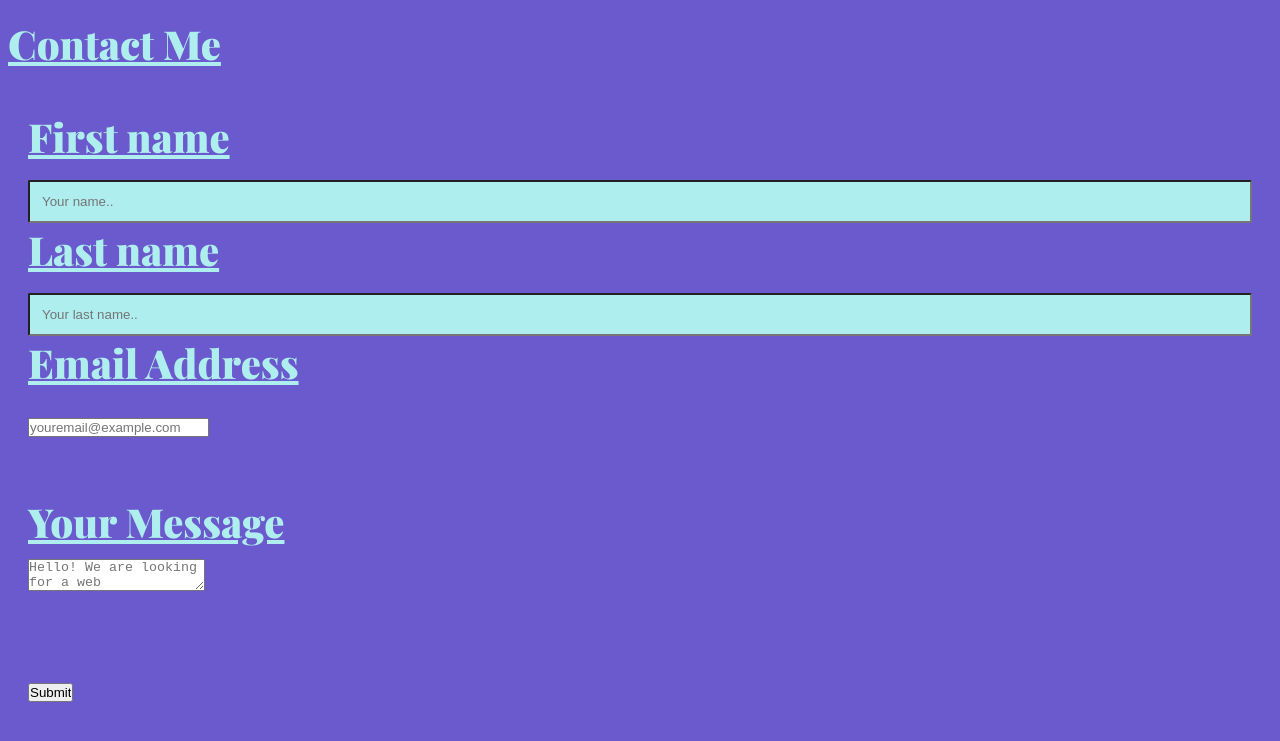
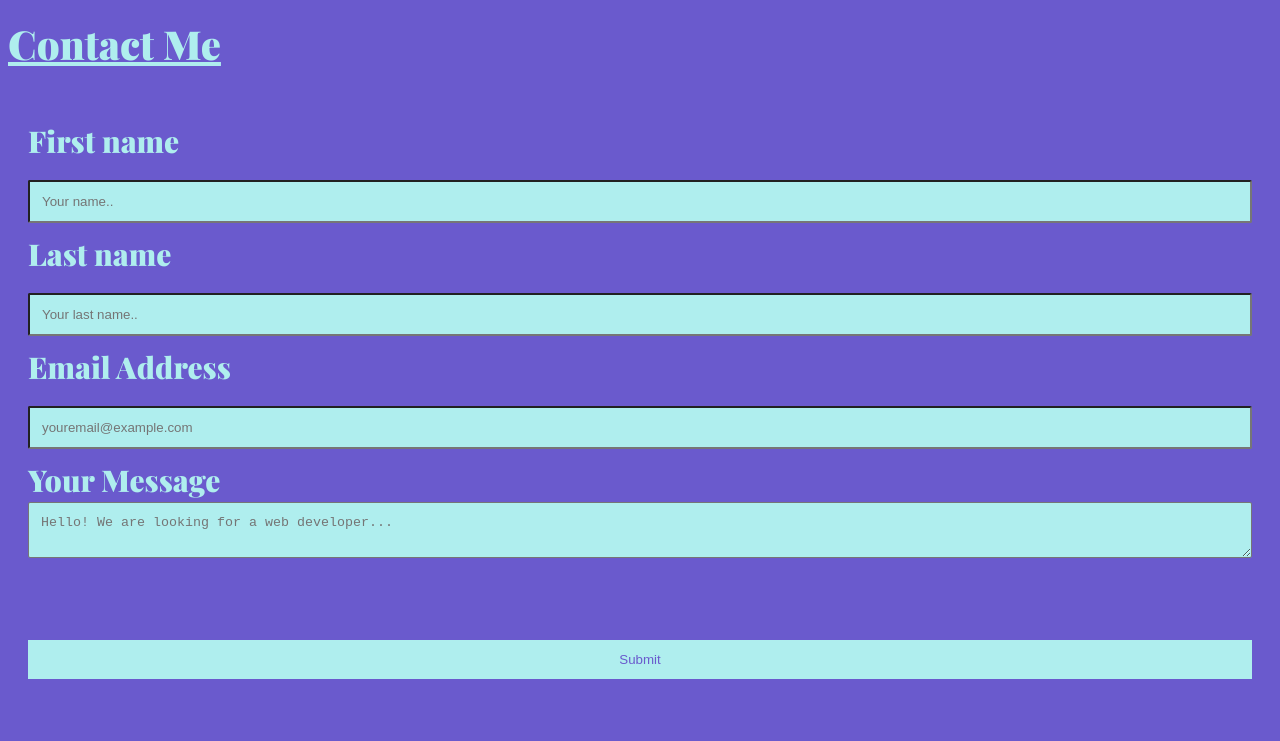
Before and after one commit to kreativekntrl/portfolio, a plain HTML site: page index.html in a window 1280 px wide. Shown: the part 1630-2371 px from the top of the page. After the commit the page ends 2349 px from the top, so only its background shows below. Drawn offline with nearby package versions, Linux system fonts and the light colour scheme.

Commit message:
commiting changes made to contct form submit button and labels

```diff
--- a/index.html
+++ b/index.html
@@ -91,9 +91,9 @@
                 <label for="lname">Last name</label><br> <!-- last name-->
                 <input type="text" id="lname" name="lname" placeholder="Your last name.."><br>  <!-- last name input-->
                 <label for="email address">Email Address</label><br> <!--email address-->
-                <input type="email" id="email address" name="email address" placeholder="youremail@example.com"><br><br> <!-- email address input-->
+                <input type="email" id="email address" name="email address" placeholder="youremail@example.com"><br><!-- email address input-->
                 <label for="description">Your Message</label><br> <!-- end Budget-->
-                <textarea id="desbox" placeholder="Hello! We are looking for a web developer..."></textarea> <!-- description input--><br><br>
+                <textarea class="desBox" id="desBox" placeholder="Hello! We are looking for a web developer..."></textarea> <!-- description input--><br><br>
                 <input type="submit" value="Submit"> <!-- submit form -->
                 </form>
 
--- a/style.css
+++ b/style.css
@@ -139,20 +139,44 @@ header nav {
   position: center;
 
 }
+label {
+  display: inline-block;
+  font-size: 30px;
+
+
+}
+
 /*style entire layout*/
 .contactForm {
   padding: 20px;
+}
 
-
-}
 /*style input boxes*/
-input[type=text] {
+input[type=text], input[type=email], .desBox {
   width: 100%;
   padding: 12px;
   background-color: #AFEEEE;
   border-radius: 2px;
   resize: vertical;
 }
+
+input[type=submit] {
+  width: 100%;
+  padding: 12px 20px;
+  color: #6A5ACD;
+  background-color: #AFEEEE;
+  border: none;
+  cursor: pointer;
+}
+
+input[type=submit]:hover {
+  background-color: #6A5ACD;
+  color: #AFEEEE;
+  border: 1px solid #AFEEEE;
+}
+
+
+
 /*style submit button*/
 
 
```
